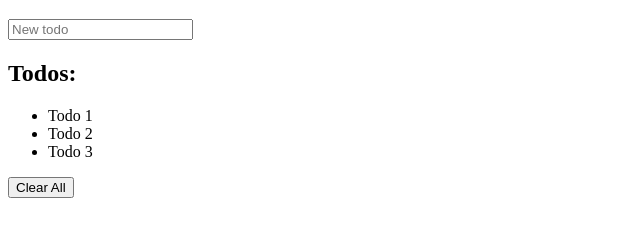
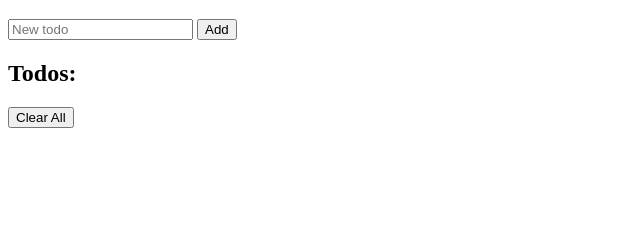
Before and after one commit to VytautasKaz/localstorage-todo-list, a website: page index.html in a window 1280 px wide. Shown: the part 61-298 px from the top of the page, without its empty margins (0-640 px from the left). Drawn offline with Linux system fonts and the light colour scheme.

Commit message:
erase all todos functionality

```diff
--- a/index.html
+++ b/index.html
@@ -5,25 +5,22 @@
         <meta http-equiv="X-UA-Compatible" content="IE=edge" />
         <meta name="viewport" content="width=device-width, initial-scale=1.0" />
         <title>TODO app</title>
-        <link rel="stylesheet" href="./components/css/style.css" />
+        <link rel="stylesheet" href="./css/style.css" />
     </head>
     <body>
         <header>
             <h1>Todo Tracker</h1>
         </header>
-        <form class="user_input">
+        <form id="user_input">
             <input type="text" placeholder="New todo" />
+            <button class="add_todo" type="submit">Add</button>
         </form>
         <h2>Todos:</h2>
-        <div class="list-items">
-            <ul>
-                <li>Todo 1</li>
-                <li>Todo 2</li>
-                <li>Todo 3</li>
-            </ul>
-            <button class="clear-all">Clear All</button>
+        <div id="list_items">
+            <ul></ul>
+            <button id="clear-all">Clear All</button>
         </div>
     </body>
 
-    <script src="./components/js/main.js" type="module"></script>
+    <script src="./js/main.js" type="module"></script>
 </html>
--- /dev/null
+++ b/js/main.js
@@ -0,0 +1,11 @@
+// Add a todo
+
+// Erase all todos
+
+document.querySelector('#clear-all').addEventListener('click', function () {
+    let todosList = document.querySelector('ul');
+
+    while (todosList.firstChild) {
+        todosList.removeChild(todosList.firstChild);
+    }
+});
```
Also changed, not shown: components/js/main.js (deleted), css/style.css (added).
